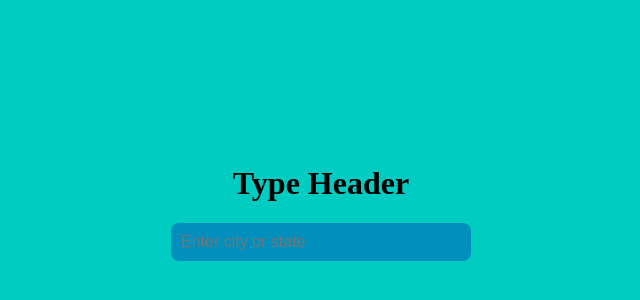
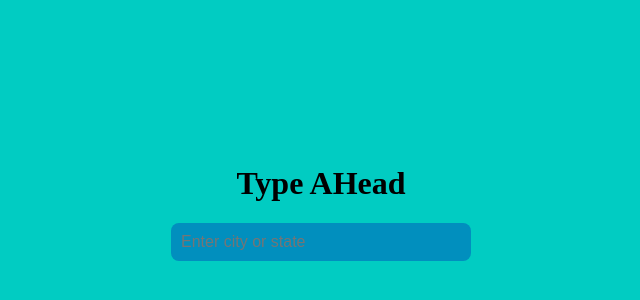
Before and after one commit to srinivasmeda-brs/Type-Ahead, a plain HTML site: page index.html in a window 1280 px wide. Shown: the part 162-462 px from the top of the page, 319-959 px from the left. Drawn offline with Linux system fonts and the light colour scheme.

Commit message:
type-ahead

```diff
--- a/index.html
+++ b/index.html
@@ -3,12 +3,12 @@
 <head>
     <meta charset="UTF-8">
     <meta name="viewport" content="width=device-width, initial-scale=1.0">
-    <title>Fixed Input Position</title>
+    <title>Type AHead</title>
     <link rel="stylesheet" href="assets/css/style.css">
 </head>
 <body>
      <div class="container">
-        <h1>Type Header</h1>
+        <h1>Type AHead</h1>
          <input id="inpt" type="search" placeholder="Enter city or state" />
          <ul id="suggestions"></ul>
      </div>
```
